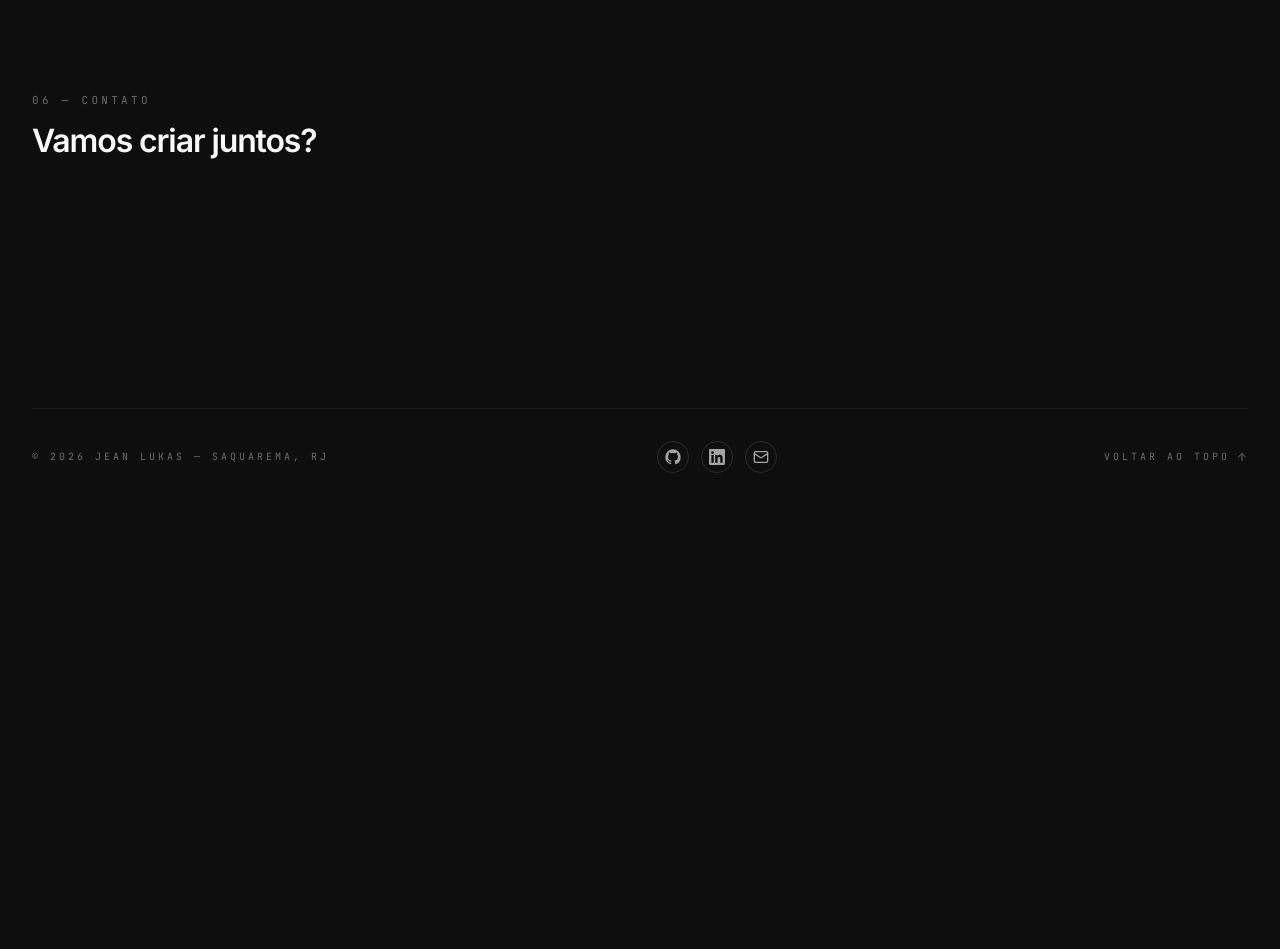
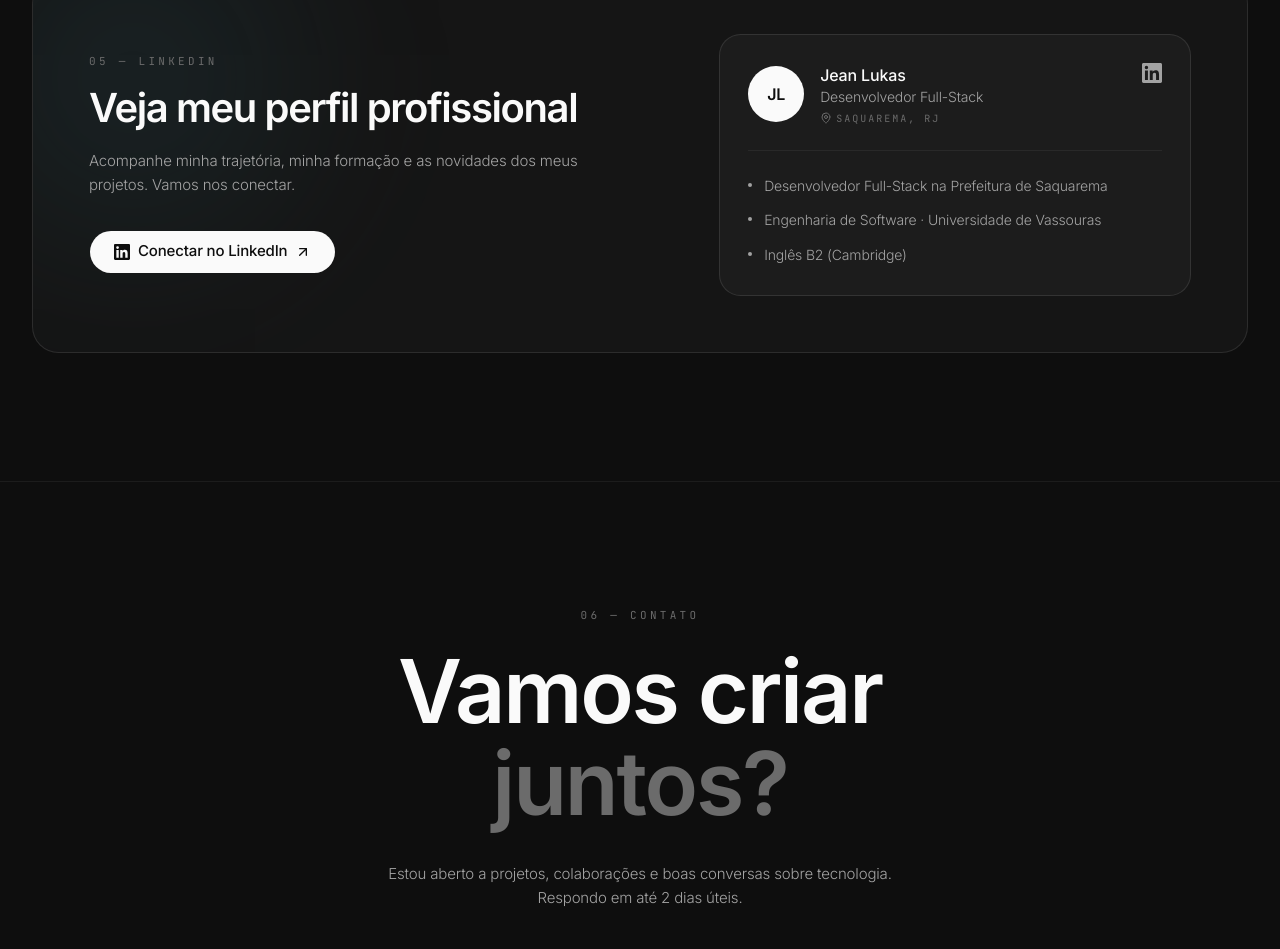
Before and after one commit to Jeanlukas1/portifolio_web_2.0, a React (Vite) app: page / in a window 1280 px wide. Shown: the part 7058-8007 px from the top of the page. Before the commit the page ends 7563 px from the top, so only its background shows below. Built offline with nearby package versions, Linux system fonts and the light colour scheme.

Commit message:
Etapa 9: card LinkedIn e seção Contato com copiar e-mail

```diff
--- a/src/App.tsx
+++ b/src/App.tsx
@@ -1,27 +1,18 @@
 import { MotionConfig } from 'motion/react'
-import { SectionHeading } from '@/components/common/SectionHeading'
 import { Footer } from '@/components/layout/Footer'
 import { Header } from '@/components/layout/Header'
 import { Spotlight } from '@/components/layout/Spotlight'
+import { Toaster } from '@/components/ui/sonner'
 import { About } from '@/sections/About'
+import { Contact } from '@/sections/Contact'
 import { Hero } from '@/sections/hero/Hero'
+import { LinkedInCta } from '@/sections/LinkedInCta'
 import { Projects } from '@/sections/projects/Projects'
 import { Services } from '@/sections/Services'
 import { TechMarquee } from '@/sections/TechMarquee'
 import { Technologies } from '@/sections/technologies/Technologies'
 
-/*
- * Estrutura da página. As seções marcadas como PLACEHOLDER serão substituídas
- * pelos componentes de src/sections na Etapa 9 (docs/estado.md).
- */
-function SectionPlaceholder({ id, index, label, title }: { id: string; index: string; label: string; title: string }) {
-  return (
-    <section id={id} className="container-page flex min-h-[70vh] items-center border-t border-white/[0.06] py-24">
-      <SectionHeading index={index} label={label} title={title} />
-    </section>
-  )
-}
-
+/** Estrutura da página (ordem das seções do modelo Base44). */
 function App() {
   return (
     <MotionConfig reducedMotion="user">
@@ -41,13 +32,14 @@ function App() {
         <TechMarquee />
         <Technologies />
         <Projects />
-        {/* PLACEHOLDER: Etapa 9 */}
-        <SectionPlaceholder id="contato" index="06" label="Contato" title="Vamos criar juntos?" />
+        <LinkedInCta />
+        <Contact />
       </main>
 
       <div className="relative z-10">
         <Footer />
       </div>
+      <Toaster position="bottom-center" />
     </MotionConfig>
   )
 }
--- a/src/components/layout/Header.tsx
+++ b/src/components/layout/Header.tsx
@@ -1,12 +1,12 @@
 import { Button } from '@/components/ui/button'
-import { contactNavItem, navItems } from '@/data/navigation'
+import { contactNavItem, navItems, unlistedSectionIds } from '@/data/navigation'
 import { profile } from '@/data/profile'
 import { useActiveSection } from '@/hooks/useActiveSection'
 import { MobileMenu } from './MobileMenu'
 import { NavPill } from './NavPill'
 import { ScrollProgress } from './ScrollProgress'
 
-const sectionIds = [...navItems.map((i) => i.id), contactNavItem.id]
+const sectionIds = [...navItems.map((i) => i.id), ...unlistedSectionIds, contactNavItem.id]
 
 /** Header fixo: logo, nav em pill (desktop), CTA Contato e menu (celular). */
 export function Header() {
--- /dev/null
+++ b/src/data/linkedin.ts
@@ -0,0 +1,22 @@
+import { education, languages } from './education'
+import { experience } from './experience'
+
+/*
+ * Card "Veja meu perfil profissional" (seção 05). O LinkedIn não é fonte de dados (docs/decisoes.md):
+ * os destaques do mini-card são derivados dos dados confirmados de experiência, formação e idiomas.
+ * Os bullets do modelo ("Recomendações", "Projetos e publicações") são mock e foram descartados.
+ */
+const [job] = experience
+const [degree] = education
+const english = languages.find((l) => l.name === 'Inglês')
+
+export const linkedinCta = {
+  title: 'Veja meu perfil profissional',
+  text: 'Acompanhe minha trajetória, minha formação e as novidades dos meus projetos. Vamos nos conectar.',
+  ctaLabel: 'Conectar no LinkedIn',
+  highlights: [
+    job && `${job.role} na ${job.organization.split(' · ')[0]}`,
+    degree && `${degree.title} · ${degree.institution.split(' · ')[0]}`,
+    english && `Inglês ${english.level}`,
+  ].filter((item): item is string => Boolean(item)),
+}
--- a/src/data/navigation.ts
+++ b/src/data/navigation.ts
@@ -9,3 +9,6 @@ export const navItems: NavItem[] = [
 ]
 
 export const contactNavItem: NavItem = { id: 'contato', label: 'Contato' }
+
+/** Seções sem item na nav, observadas para que nenhum item fique ativo por engano nelas. */
+export const unlistedSectionIds = ['linkedin']
--- /dev/null
+++ b/src/hooks/useCopyToClipboard.ts
@@ -0,0 +1,29 @@
+import { useCallback, useEffect, useRef, useState } from 'react'
+
+/**
+ * Copia texto para a área de transferência. `copied` fica true por `resetMs` após o sucesso
+ * (para trocar o ícone por ✓). Retorna false se o navegador bloquear a cópia.
+ */
+export function useCopyToClipboard(resetMs = 2000) {
+  const [copied, setCopied] = useState(false)
+  const timer = useRef<number | undefined>(undefined)
+
+  useEffect(() => () => window.clearTimeout(timer.current), [])
+
+  const copy = useCallback(
+    async (text: string) => {
+      try {
+        await navigator.clipboard.writeText(text)
+      } catch {
+        return false
+      }
+      setCopied(true)
+      window.clearTimeout(timer.current)
+      timer.current = window.setTimeout(() => setCopied(false), resetMs)
+      return true
+    },
+    [resetMs],
+  )
+
+  return { copied, copy }
+}
--- /dev/null
+++ b/src/sections/Contact.tsx
@@ -0,0 +1,48 @@
+import { Check, Copy, Mail } from 'lucide-react'
+import { toast } from 'sonner'
+import { Reveal } from '@/components/common/Reveal'
+import { Section } from '@/components/common/Section'
+import { Button } from '@/components/ui/button'
+import { profile } from '@/data/profile'
+import { useCopyToClipboard } from '@/hooks/useCopyToClipboard'
+
+/** 06 — Contato (screenshot 142606): título gigante em 2 tons, texto, "Enviar e-mail" e "Copiar e-mail". */
+export function Contact() {
+  const { email } = profile.links
+  const { copied, copy } = useCopyToClipboard()
+
+  const onCopy = async () => {
+    if (await copy(email)) {
+      toast.success('E-mail copiado', { description: email })
+    } else {
+      toast.error('Não foi possível copiar', { description: `Copie manualmente: ${email}` })
+    }
+  }
+
+  return (
+    <Section id="contato" className="text-center">
+      <Reveal>
+        <p className="text-eyebrow">06 — Contato</p>
+        <h2 className="mt-6 text-5xl leading-[1.05] font-semibold tracking-tight sm:text-7xl lg:text-[5.5rem]">
+          <span className="block text-foreground">Vamos criar</span>
+          <span className="block text-subtle">juntos?</span>
+        </h2>
+        <p className="mx-auto mt-8 max-w-xl text-sm leading-relaxed text-muted-foreground sm:text-[0.9375rem]">
+          {profile.contactText}
+        </p>
+        <div className="mt-10 flex flex-col items-center justify-center gap-3 sm:flex-row">
+          <Button asChild variant="pill" size="cta">
+            <a href={`mailto:${email}`}>
+              <Mail /> Enviar e-mail
+            </a>
+          </Button>
+          <Button variant="pill-outline" size="cta" onClick={onCopy}>
+            {copied ? <Check className="text-emerald-400" /> : <Copy />}
+            {copied ? 'E-mail copiado' : 'Copiar e-mail'}
+          </Button>
+        </div>
+        <p className="mt-6 font-mono text-xs tracking-[0.1em] break-all text-subtle">{email}</p>
+      </Reveal>
+    </Section>
+  )
+}
--- /dev/null
+++ b/src/sections/LinkedInCta.tsx
@@ -0,0 +1,72 @@
+import { ArrowUpRight, MapPin } from 'lucide-react'
+import { LinkedinIcon } from '@/components/common/BrandIcons'
+import { Reveal } from '@/components/common/Reveal'
+import { Section } from '@/components/common/Section'
+import { Button } from '@/components/ui/button'
+import { linkedinCta } from '@/data/linkedin'
+import { profile } from '@/data/profile'
+
+/** 05 — LinkedIn (screenshot 142600): card grande com brilho; texto + CTA à esquerda, mini-card de perfil à direita. */
+export function LinkedInCta() {
+  return (
+    <Section id="linkedin">
+      <Reveal>
+        <div className="relative overflow-hidden rounded-3xl border border-white/10 bg-card p-6 sm:p-12 lg:p-14">
+          {/* brilho do modelo */}
+          <div
+            aria-hidden="true"
+            className="pointer-events-none absolute -top-40 -left-40 size-[520px] rounded-full opacity-60 blur-3xl"
+            style={{ background: 'radial-gradient(circle, color-mix(in oklch, var(--glow) 35%, transparent), transparent 70%)' }}
+          />
+          <div className="relative grid items-center gap-10 lg:grid-cols-[1.2fr_1fr] lg:gap-16">
+            <div className="min-w-0">
+              <p className="text-eyebrow">05 — LinkedIn</p>
+              <h2 className="mt-4 text-3xl font-semibold text-foreground sm:text-[2.5rem] sm:leading-tight">
+                {linkedinCta.title}
+              </h2>
+              <p className="mt-4 max-w-lg text-sm leading-relaxed text-muted-foreground sm:text-[0.9375rem]">
+                {linkedinCta.text}
+              </p>
+              <Button asChild variant="pill" size="cta" className="mt-8">
+                <a href={profile.links.linkedin} target="_blank" rel="noopener noreferrer">
+                  <LinkedinIcon className="size-4" /> {linkedinCta.ctaLabel} <ArrowUpRight />
+                  <span className="sr-only">(abre em nova aba)</span>
+                </a>
+              </Button>
+            </div>
+
+            <a
+              href={profile.links.linkedin}
+              target="_blank"
+              rel="noopener noreferrer"
+              aria-label={`Perfil de ${profile.name} no LinkedIn (abre em nova aba)`}
+              className="group block min-w-0 rounded-2xl border border-white/10 bg-white/[0.03] p-6 transition-colors outline-none hover:border-white/20 hover:bg-white/[0.06] focus-visible:ring-2 focus-visible:ring-ring sm:p-7"
+            >
+              <div className="flex items-center gap-4">
+                <span className="flex size-14 shrink-0 items-center justify-center rounded-full bg-foreground text-base font-semibold text-background">
+                  {profile.initials}
+                </span>
+                <div className="min-w-0">
+                  <p className="font-medium text-foreground">{profile.name}</p>
+                  <p className="text-sm text-muted-foreground">{profile.role}</p>
+                  <p className="mt-1 flex items-center gap-1 font-mono text-[0.625rem] tracking-[0.2em] text-subtle uppercase">
+                    <MapPin aria-hidden="true" className="size-3" /> {profile.location}
+                  </p>
+                </div>
+                <LinkedinIcon className="ml-auto size-5 shrink-0 self-start text-muted-foreground transition-colors group-hover:text-foreground" />
+              </div>
+              <ul className="mt-6 space-y-3 border-t border-white/[0.06] pt-6">
+                {linkedinCta.highlights.map((item) => (
+                  <li key={item} className="flex gap-3 text-sm leading-relaxed text-muted-foreground">
+                    <span aria-hidden="true" className="mt-2 size-1 shrink-0 rounded-full bg-foreground/60" />
+                    {item}
+                  </li>
+                ))}
+              </ul>
+            </a>
+          </div>
+        </div>
+      </Reveal>
+    </Section>
+  )
+}
```
Also changed, not shown: 5 other files (tests, documents, lock files or other folders).
